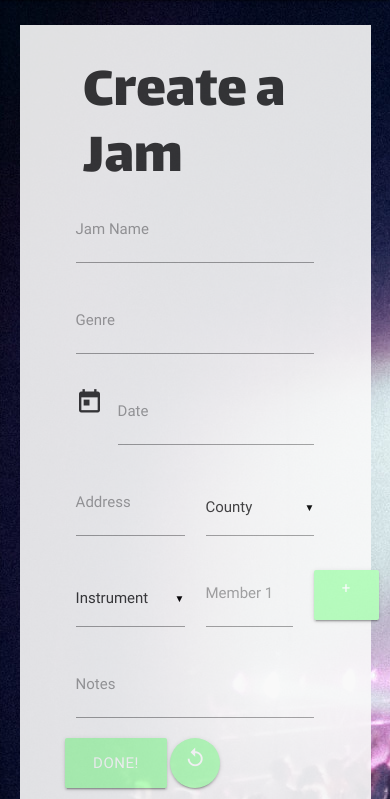
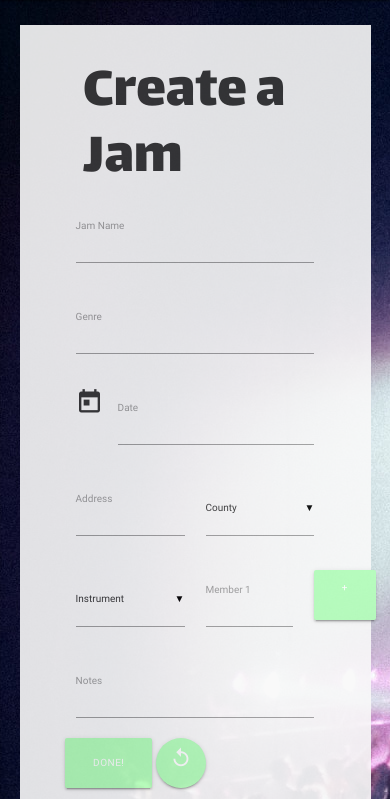
Before and after one commit to EdShackleton/milestone-project-3, a Flask app: template templates/addjam.html in a window 390 px wide. Shown: the part 56-855 px from the top of the page. Run offline with Flask 2, Linux system fonts and the light colour scheme; the template is opened without the code that fills it, so the values that code supplies are empty; parts of the project's set-up code (start-up, migrations or seed data) failed here and were passed over; some libraries are stand-ins or nearby versions.

Commit message:
updated font size on smaller screens

```diff
--- a/static/css/style.css
+++ b/static/css/style.css
@@ -185,7 +185,7 @@ p {
 /* smaller screen differences */
 @media only screen and (max-width: 600px) {
   .everything-box {
-    font-size: 15px;
+    font-size: 10px;
   }
 
   .page-title {
@@ -197,11 +197,11 @@ p {
   }
 
   .input-field label {
-    font-size: 15px;
+    font-size: 10px;
   }
 
   .select-wrapper input.select-dropdown {
-    font-size: 15px;
+    font-size: 10px;
   }
 
   input:not([type]), input[type=text]:not(.browser-default), input[type=password]:not(.browser-default), input[type=email]:not(.browser-default), input[type=url]:not(.browser-default), input[type=time]:not(.browser-default), input[type=date]:not(.browser-default), input[type=datetime]:not(.browser-default), input[type=datetime-local]:not(.browser-default), input[type=tel]:not(.browser-default), input[type=number]:not(.browser-default), input[type=search]:not(.browser-default), textarea.materialize-textarea {
@@ -213,7 +213,7 @@ p {
   }
 
   .btn, .btn-large, .btn-floating, .btn-large, .btn-flat {
-    font-size: 15px;
+    font-size: 10px;
   }
 
   .btn-floating {
@@ -230,11 +230,11 @@ p {
   }
 
   input:not([type]), input[type=text]:not(.browser-default), input[type=password]:not(.browser-default), input[type=email]:not(.browser-default), input[type=url]:not(.browser-default), input[type=time]:not(.browser-default), input[type=date]:not(.browser-default), input[type=datetime]:not(.browser-default), input[type=datetime-local]:not(.browser-default), input[type=tel]:not(.browser-default), input[type=number]:not(.browser-default), input[type=search]:not(.browser-default), textarea.materialize-textarea {
-    font-size: 15px;
+    font-size: 10px;
   }
 
   .sign-up-here {
-    font-size: 15px;
+    font-size: 10px;
   }
 }
 /* When starting to use sass, type into console: sass --watch static/css/style.sass:static/css/style.css */
--- a/static/css/style.sass
+++ b/static/css/style.sass
@@ -197,21 +197,21 @@ p
 
 @media only screen and (max-width: 600px)
     .everything-box
-        font-size: 15px
+        font-size: 10px
     .page-title
         font-size: 60px
     .jam-title-text
         font-size: 40px
     .input-field label
-        font-size: 15px
+        font-size: 10px
     .select-wrapper input.select-dropdown
-        font-size: 15px
+        font-size: 10px
     input:not([type]), input[type=text]:not(.browser-default), input[type=password]:not(.browser-default), input[type=email]:not(.browser-default), input[type=url]:not(.browser-default), input[type=time]:not(.browser-default), input[type=date]:not(.browser-default), input[type=datetime]:not(.browser-default), input[type=datetime-local]:not(.browser-default), input[type=tel]:not(.browser-default), input[type=number]:not(.browser-default), input[type=search]:not(.browser-default), textarea.materialize-textarea
         height: 4rem
     .btn, .btn-large, .btn-flat
         height: 50px
     .btn, .btn-large, .btn-floating, .btn-large, .btn-flat
-        font-size: 15px
+        font-size: 10px
     .btn-floating
         height: 50px
         width: 50px
@@ -220,9 +220,9 @@ p
     .side-nav li>a
         font-size: 20px
     input:not([type]), input[type=text]:not(.browser-default), input[type=password]:not(.browser-default), input[type=email]:not(.browser-default), input[type=url]:not(.browser-default), input[type=time]:not(.browser-default), input[type=date]:not(.browser-default), input[type=datetime]:not(.browser-default), input[type=datetime-local]:not(.browser-default), input[type=tel]:not(.browser-default), input[type=number]:not(.browser-default), input[type=search]:not(.browser-default), textarea.materialize-textarea
-        font-size: 15px
+        font-size: 10px
     .sign-up-here
-        font-size: 15px
+        font-size: 10px
 
 
 /* When starting to use sass, type into console: sass --watch static/css/style.sass:static/css/style.css */
```
Also changed, not shown: .c9/metadata/environment/static/css/style.sass (+1 -1 lines), .c9/metadata/environment/templates/addjam.html (+1 -1 lines), 1 other file.
